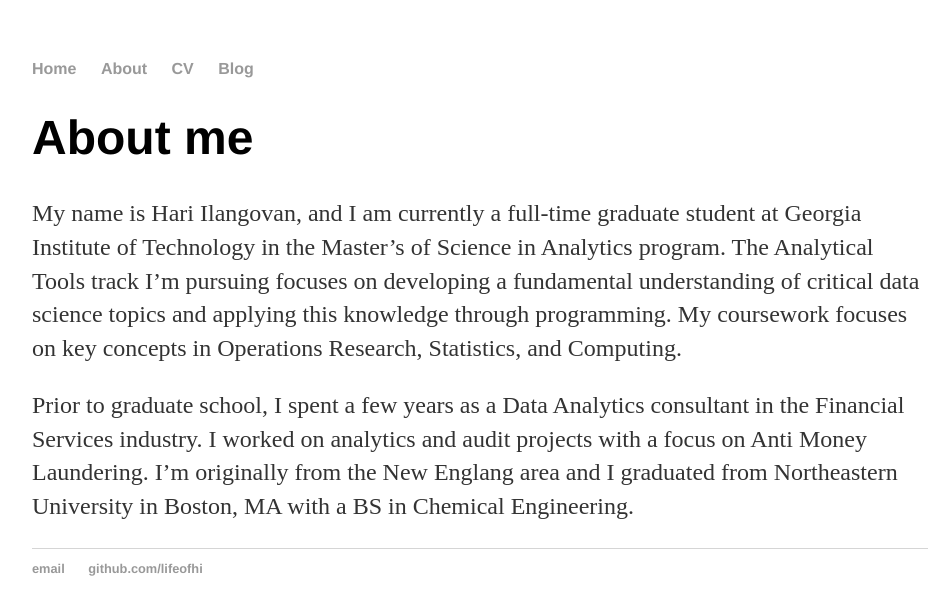
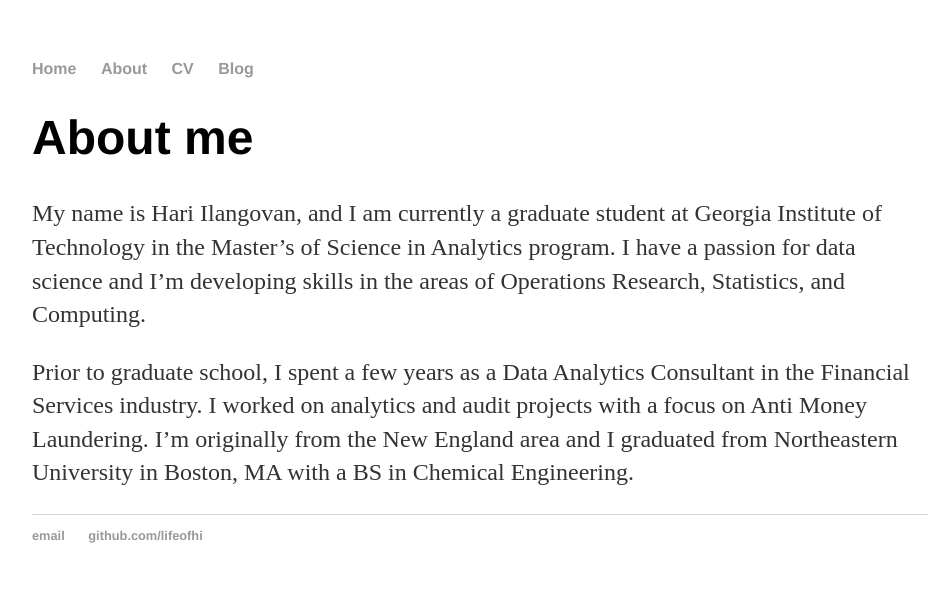
Before and after one commit to LifeOfHi/lifeofhi.github.io, a Jekyll site: the page built from about.md, in a window 1280 px wide. Shown: the top 615 px of the page, without its empty margins (160-1110 px from the left). Built offline with Jekyll 4.4.1, drawn with Linux system fonts in a browser that asks for light colours.

Commit message:
Updated home and about2

```diff
--- /dev/null
+++ b/_includes/navigation.html
@@ -0,0 +1,8 @@
+<nav>
+        <ul>
+            <li><a href="/">Home</a></li>
+            <li><a href="/about">About</a></li>
+            <li><a href="/cv">CV</a></li>
+            <li><a href="/blog">Blog</a></li>
+        </ul>
+    </nav>
--- a/_layouts/default.html
+++ b/_layouts/default.html
@@ -1,20 +1,14 @@
 <!DOCTYPE html>
 	<html>
 		<head>
+			<meta charset="utf-8">
 			<title>{{ page.title }}</title>
 			<!-- link to main stylesheet -->
 			<!-- <link rel="stylesheet" type="text/css" href="/css/main.css"> -->
 			<link rel="stylesheet"  href="/assets/css/styles.css">
 		</head>
 		<body>
-			<nav>
-	    		<ul>
-	        		<li><a href="/">Home</a></li>
-		        	<li><a href="/about">About</a></li>
-	        		<li><a href="/cv">CV</a></li>
-	        		<li><a href="/blog">Blog</a></li>
-	    		</ul>
-			</nav>
+			{% include navigation.html %}
 			<div class="container">
 
 			{{ content }}
--- a/about.md
+++ b/about.md
@@ -3,6 +3,7 @@ layout: default
 title: About
 ---
 <h1>About me</h1>
-My name is Hari Ilangovan, and I am currently a full-time graduate student at Georgia Institute of Technology in the Master's of Science in Analytics program. The Analytical Tools track I'm pursuing focuses on developing a fundamental understanding of critical data science topics and applying this knowledge through programming. My coursework focuses on key concepts in Operations Research, Statistics, and Computing.
 
-Prior to graduate school, I spent a few years as a Data Analytics consultant in the Financial Services industry. I worked on analytics and audit projects with a focus on Anti Money Laundering. I'm originally from the New Englang area and I graduated from Northeastern University in Boston, MA with a BS in Chemical Engineering.
+My name is Hari Ilangovan, and I am currently a graduate student at Georgia Institute of Technology in the Master's of Science in Analytics program. I have a passion for data science and I'm developing skills in the areas of Operations Research, Statistics, and Computing.
+
+Prior to graduate school, I spent a few years as a Data Analytics Consultant in the Financial Services industry. I worked on analytics and audit projects with a focus on Anti Money Laundering. I'm originally from the New England area and I graduated from Northeastern University in Boston, MA with a BS in Chemical Engineering.
--- a/index.html
+++ b/index.html
@@ -8,6 +8,3 @@ title: Hari Ilangovan
 Welcome - I regularly update this page with life updates, interesting projects, and data science topics I'm learning at Georgia Tech.
 
 Feel free to browse my site and my professional experience.
-<!-- /.blurb -->
-
-<!-- # Hi there, I'm Hari Ilangovan -->
```
Also changed, not shown: 2 other files.
